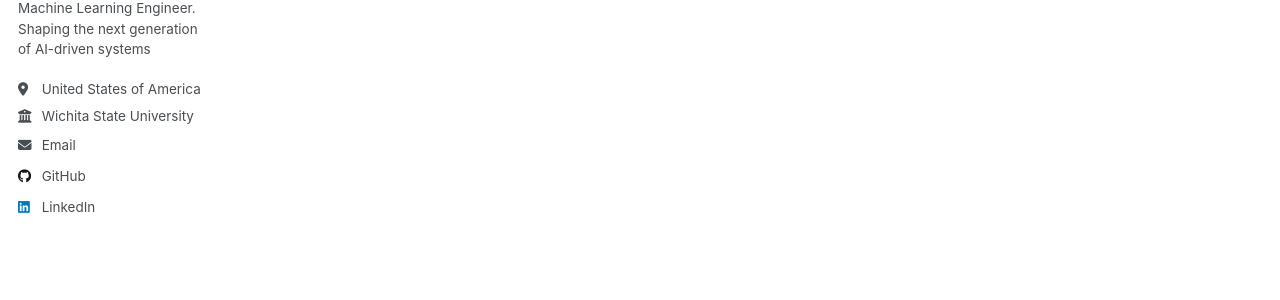
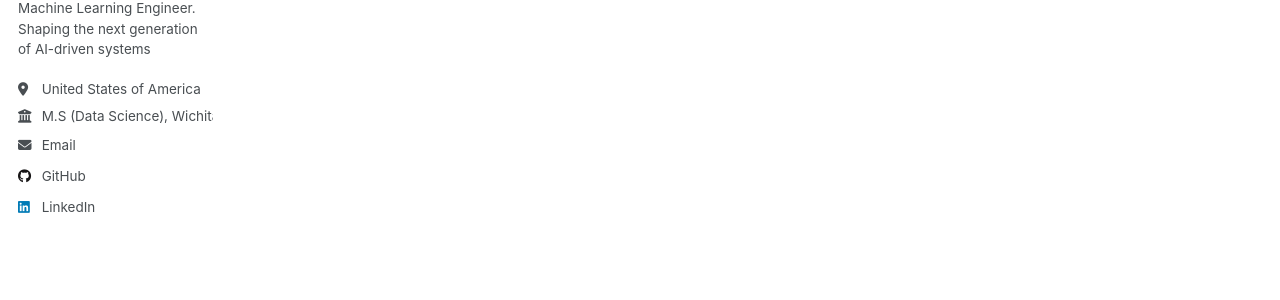
Before and after one commit to RohithSirigadde/rohithsirigadde.github.io, a Jekyll site: the page built from _pages/about.md, in a window 1280 px wide. Shown: the part 369-669 px from the top of the page. Built offline with Jekyll 4.4.1, drawn with Linux system fonts in a browser that asks for light colours; a script that is not in the unit is left out.

Commit message:
Update _config.yml

```diff
--- a/_config.yml
+++ b/_config.yml
@@ -32,7 +32,7 @@ author:
     Machine Learning Engineer.
     Shaping the next generation of AI-driven systems
   location         : "United States of America"
-  employer         : "Wichita State University"
+  employer         : "M.S (Data Science), Wichita State University"
   uri              : # URL
   email            : "nagarjuna.rohith@gmail.com"
 
```
